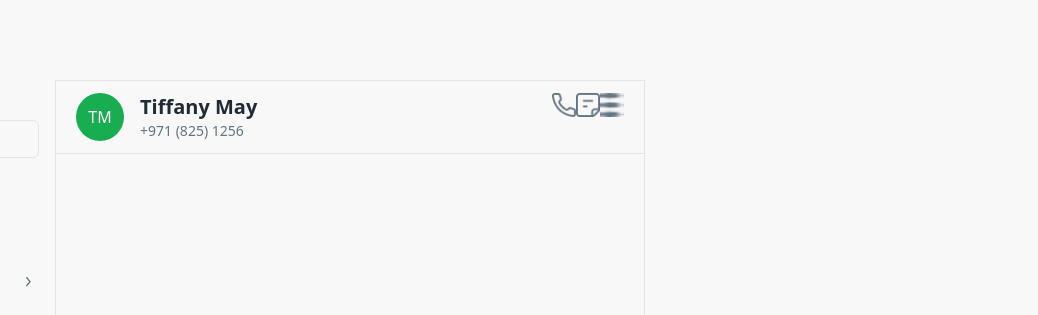
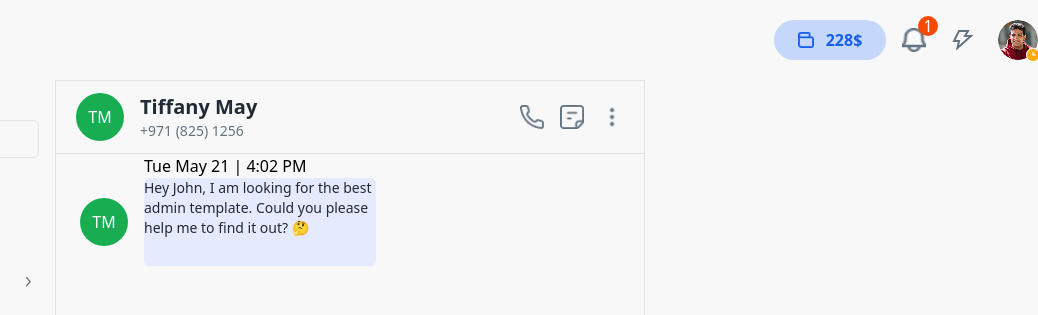
Before and after one commit to ZahraKhivveh/Lead-Assist-Task, a website: page public/index.html in a window 1280 px wide. Shown: the top 315 px of the page, 242-1280 px from the left. Drawn offline with Linux system fonts and the light colour scheme.

Commit message:
1404/11/18

```diff
--- a/public/index.html
+++ b/public/index.html
@@ -13,7 +13,7 @@
     <!-- search -->
     <div class="flex justify-start items-center w-248px py-1.5 h-40px border border-zinc-200 rounded-md">
         <img class="px-4" src="./imgs/primary-shape.png" alt="search">
-        <input class="text-ww text-4  font-normal"  type="text" placeholder="Search..." >
+        <input class="text-ww outline-none text-4  font-normal"  type="text" placeholder="Search..." >
     </div>
     <!-- menu -->
      <div class="w-248px h-42px py-4"><span class="uppercase ml-3 text-zinc-400 text-sm font-bold mb-3">Management</span></div>
@@ -178,21 +178,53 @@
                     </div>
             </div>
              <!-- !left -->
-              <div class="flex">
+              <div class="flex gap-4 items-center">
                 <img class="w-6 h-6" src="./imgs/call.png" alt="call">
                 <img class="w-6 h-6" src="./imgs/papper.png" alt="papper">
-                <img class="w-6 h-6" src="./imgs/shape.png" alt="shape">
+                <img class="w-6 h-6" src="./imgs/ic-eva_more-vertical-fill.png" alt="shape">
 
               </div>
 
         </div>
     </div>
-
+    <div class="flex gap-x-4 items-start">
+        <div class="w-12 ml-6 mt-11 h-12 rounded-full bg-green-600/90 flex justify-center items-center">
+            <span class="text-white font-medium ">TM</span>
+        </div>
+        <div >
+            <span>Tue May 21  |  4:02 PM</span>
+            <div class="w-58 h-22 bg-indigo-100/80 rounded-md">
+                <p class="text-sm text-black-d ">Hey John, I am looking for the best admin template. Could you please help me to find it out? 🤔</p>
+            </div>
+        </div>
+    </div>
 
    </section>
     <!-- right side -->
-    <section class="w-116 mt-20 ">
-
+    <section class="w-116 my-5 ">
+       <div class="flex justify-end items-center gap-x-4">
+        <!-- ! *1* -->
+        <div class="w-28 h-10 flex gap-3 items-center justify-center bg-sky-l/30 rounded-3xl">
+            <img class="w-4 h-4" src="./imgs/kk.png" alt="kk">
+            <span class="font-bold text-blue-d font-xl">228$</span>
+        </div>
+        <!-- ! *2* -->
+        <div class="relative">
+            <img class="w-6 h-6"  src="./imgs/bell.png" alt="bell">
+            <div class="absolute bottom-4 left-4 w-5 h-5 bg-orange-600 rounded-full flex justify-center items-center"><span class="text-white font-xl" >1</span></div>
+        </div>
+        <!-- ! *3* -->
+        <div>
+            <img class=""  src="./imgs/IconButton.png" alt="IconButton">
+        </div>
+        <!-- ! *4* -->
+         <div>
+            <div class="relative">
+                <img class="w-10 h-10 rounded-full" src="./imgs/7p.png" alt="7p">
+                <img class="absolute top-7 left-7" src="./imgs/status.png" alt="status">
+            </div>
+         </div>
+       </div>
     </section>
   <script src="./app.js"></script>
 </body>
--- a/src/input.css
+++ b/src/input.css
@@ -9,6 +9,9 @@
     --color-purple-l:#5119B718;
     --color-black-d:#212B36;
     --color-black-l:#637381;
+    --color-light-l:#F4F6F8;
+    --color-sky-l:#528BFF;
+
 }
 
 @layer components{
```
Also changed, not shown: public/imgs/7p.png (added), public/imgs/IconButton.png (added), public/imgs/bbell.png (added), public/imgs/bell.png (added), public/imgs/ic-eva_more-vertical-fill.png (added), public/imgs/kk.png (added), public/imgs/label.png (added), public/imgs/status.png (added), public/output.css.
